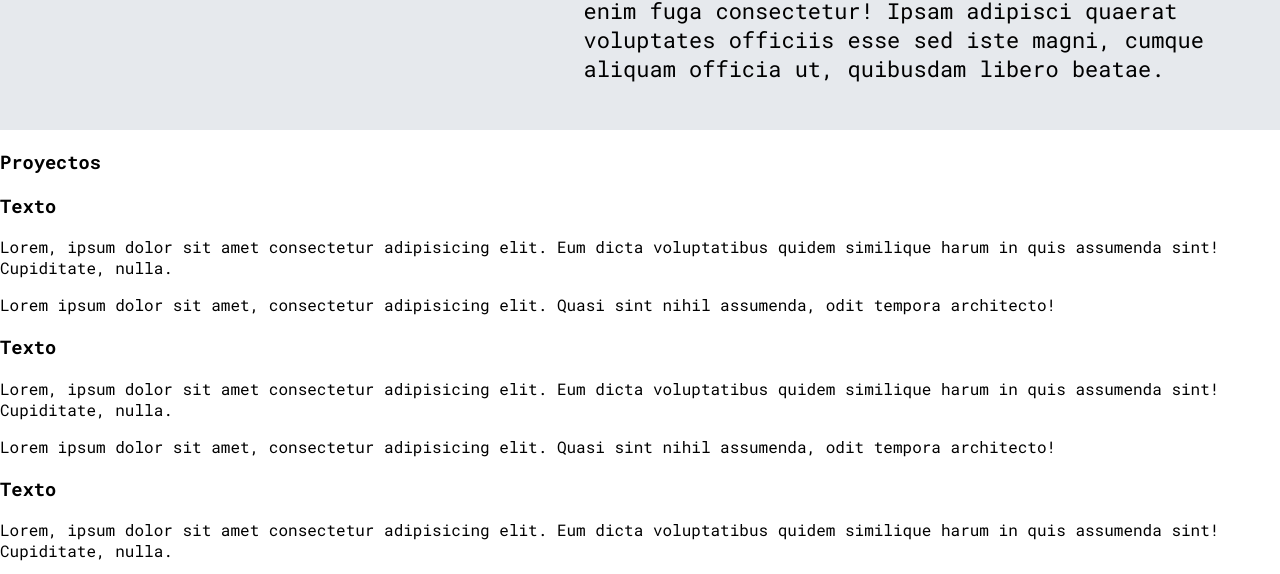
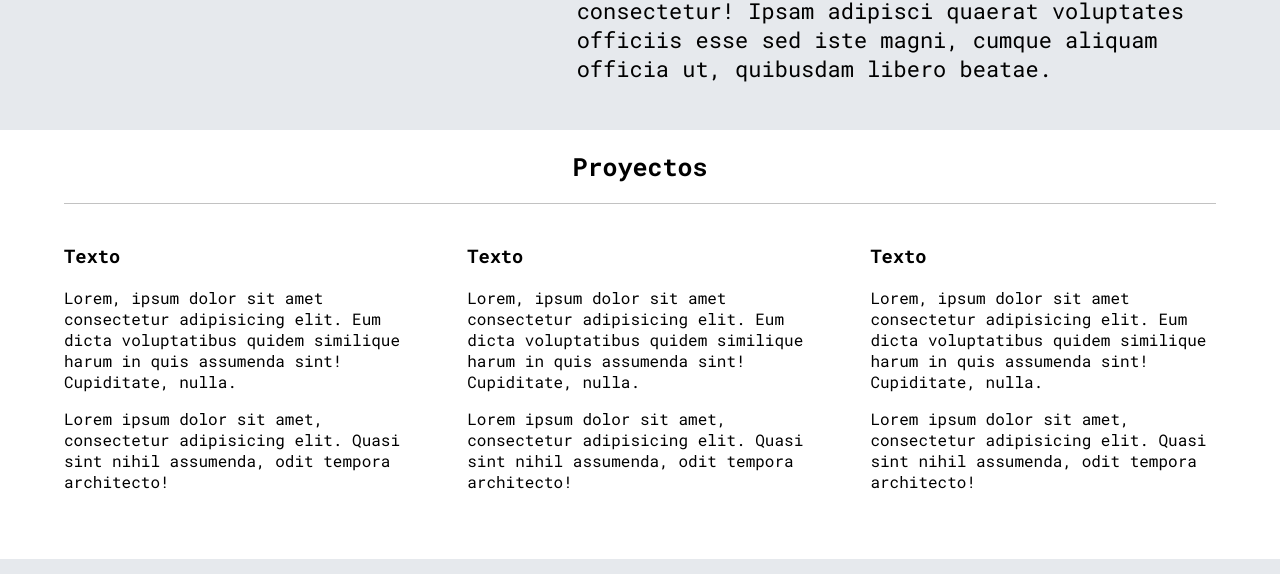
Before and after one commit to YavGz/Blog, a plain HTML site: page perfil.html in a window 1280 px wide. Shown: the part 309-883 px from the top of the page. Drawn offline with Linux system fonts and the light colour scheme.

Commit message:
Pagina del perfil terminada

```diff
--- a/estilos/estilos.css
+++ b/estilos/estilos.css
@@ -205,23 +205,39 @@ footer .pre-footer{
    /* justify-content: space-around; */
   padding: 2%;
  }
- .profile-image-container{
+ .profile-image-container {
    width: 500px;
-   margin-left: 5%;
+   margin-left: 4%;
  }
- .profile-image-container img{
+ .profile-image-container img {
    width: 500px;
    margin: 0%;
  }
- .profile-content{
+ .profile-content {
    width: 55%;
    margin: 0 auto;
  }
- .profile-content h2{
+ .profile-content h2 {
   font-size: 45px;
   margin: 0%;
  }
- .profile-content p{
+ .profile-content p {
    font-size: 22px;
  }
  /* ------------- project section  */
+.div-project {
+  max-width: 90%;
+  margin: 20px auto;
+  text-align: center;
+  font-weight: 700;
+  font-size: 25px;
+  border-bottom: 1px solid #c2c2c2;
+  padding-bottom: 20px;
+}
+.projects-container {
+  display: grid;
+  grid-template-columns: 1fr 1fr 1fr;
+  max-width: 90%;
+  margin: 0 auto;
+  grid-gap: 5%;
+}
--- a/perfil.html
+++ b/perfil.html
@@ -38,7 +38,7 @@
     </div>
   </main>
    <!----- seccion de proyectos  -->
-   <h3>Proyectos</h3>
+   <h3 class="div-project">Proyectos</h3>
   <section>
     <div class="projects-container">
       <div class="project">
```
